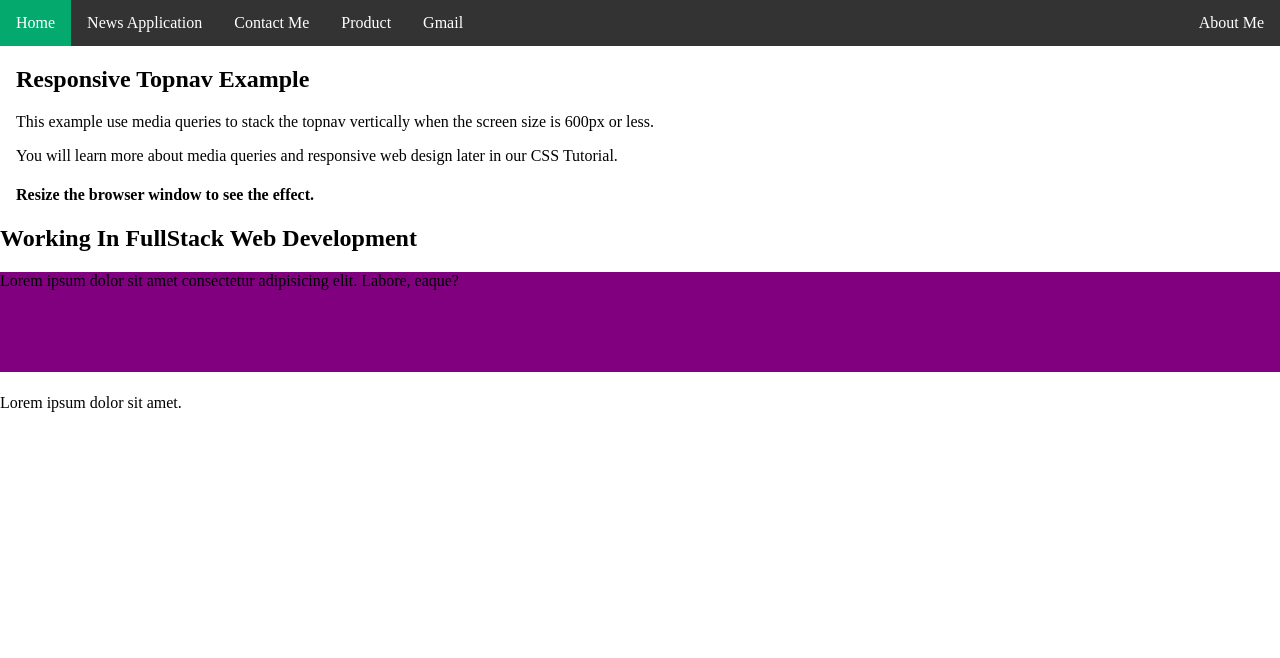
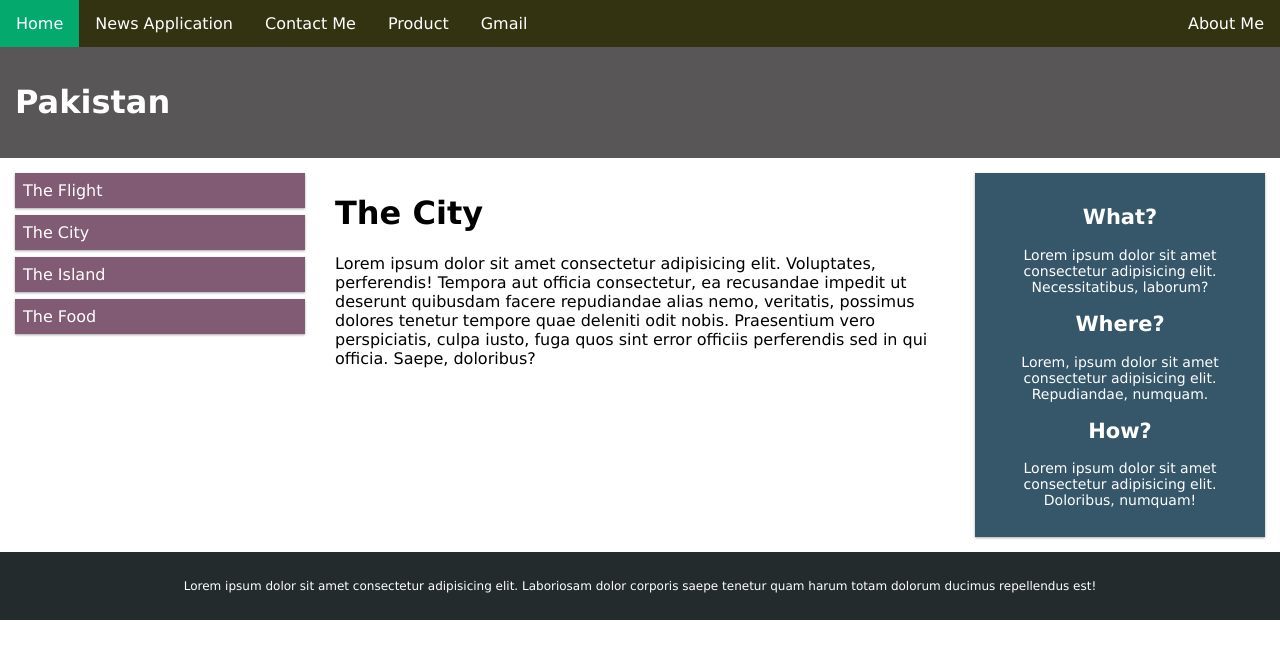
Before and after one commit to FazalAzim/GitHupTest, a plain HTML site: page index.html in a window 1280 px wide. Drawn offline with Linux system fonts and the light colour scheme.

```diff
--- a/index.html
+++ b/index.html
@@ -15,7 +15,7 @@
         margin: 0;
         padding: 0;
         overflow: hidden;
-        background-color: #333;
+        background-color: #331;
       }
 
       ul.topnav li {
@@ -41,6 +41,110 @@
       ul.topnav li.right {
         float: right;
       }
+      * {
+        box-sizing: border-box;
+      }
+
+      .row::after {
+        content: '';
+        clear: both;
+        display: block;
+      }
+
+      [class*='col-'] {
+        float: left;
+        padding: 15px;
+      }
+
+      html {
+        font-family: 'Lucida Sans', sans-serif;
+      }
+
+      .header {
+        background-color: #595658;
+        color: #ffffff;
+        padding: 15px;
+      }
+
+      .menu ul {
+        list-style-type: none;
+        margin: 0;
+        padding: 0;
+      }
+
+      .menu li {
+        padding: 8px;
+        margin-bottom: 7px;
+        background-color: #805b73;
+        color: #ffffff;
+        box-shadow: 0 1px 3px rgba(0, 0, 0, 0.12), 0 1px 2px rgba(0, 0, 0, 0.24);
+      }
+
+      .menu li:hover {
+        background-color: #393636;
+      }
+
+      .aside {
+        background-color: #355769;
+        padding: 15px;
+        color: #ffffff;
+        text-align: center;
+        font-size: 14px;
+        box-shadow: 0 1px 3px rgba(0, 0, 0, 0.12), 0 1px 2px rgba(0, 0, 0, 0.24);
+      }
+
+      .footer {
+        background-color: #242b2d;
+        color: #ffffff;
+        text-align: center;
+        font-size: 12px;
+        padding: 15px;
+      }
+
+      /* For desktop: */
+      .col-1 {
+        width: 8.33%;
+      }
+      .col-2 {
+        width: 16.66%;
+      }
+      .col-3 {
+        width: 25%;
+      }
+      .col-4 {
+        width: 33.33%;
+      }
+      .col-5 {
+        width: 41.66%;
+      }
+      .col-6 {
+        width: 50%;
+      }
+      .col-7 {
+        width: 58.33%;
+      }
+      .col-8 {
+        width: 66.66%;
+      }
+      .col-9 {
+        width: 75%;
+      }
+      .col-10 {
+        width: 83.33%;
+      }
+      .col-11 {
+        width: 91.66%;
+      }
+      .col-12 {
+        width: 100%;
+      }
+
+      @media only screen and (max-width: 768px) {
+        /* For mobile phones: */
+        [class*='col-'] {
+          width: 100%;
+        }
+      }
 
       @media screen and (max-width: 600px) {
         ul.topnav li.right,
@@ -60,18 +164,48 @@
       <li class="right"><a href="#about">About Me</a></li>
     </ul>
 
-    <div style="padding: 0 16px">
-      <h2>Responsive Topnav Example</h2>
-      <p>This example use media queries to stack the topnav vertically when the screen size is 600px or less.</p>
-      <p>You will learn more about media queries and responsive web design later in our CSS Tutorial.</p>
-      <h4>Resize the browser window to see the effect.</h4>
+    <div class="header">
+      <h1>Pakistan</h1>
     </div>
-    <h2>Working In FullStack Web Development</h2>
-    <div style="width: 100%; height: 100px; background-color: purple">
-      Lorem ipsum dolor sit amet consectetur adipisicing elit. Labore, eaque?
+
+    <div class="row">
+      <div class="col-3 menu">
+        <ul>
+          <li>The Flight</li>
+          <li>The City</li>
+          <li>The Island</li>
+          <li>The Food</li>
+        </ul>
+      </div>
+
+      <div class="col-6">
+        <h1>The City</h1>
+        <p>
+          Lorem ipsum dolor sit amet consectetur adipisicing elit. Voluptates, perferendis! Tempora aut officia
+          consectetur, ea recusandae impedit ut deserunt quibusdam facere repudiandae alias nemo, veritatis, possimus
+          dolores tenetur tempore quae deleniti odit nobis. Praesentium vero perspiciatis, culpa iusto, fuga quos sint
+          error officiis perferendis sed in qui officia. Saepe, doloribus?
+        </p>
+      </div>
+
+      <div class="col-3 right">
+        <div class="aside">
+          <h2>What?</h2>
+          <p>Lorem ipsum dolor sit amet consectetur adipisicing elit. Necessitatibus, laborum?</p>
+          <h2>Where?</h2>
+          <p>Lorem, ipsum dolor sit amet consectetur adipisicing elit. Repudiandae, numquam.</p>
+          <h2>How?</h2>
+          <p>Lorem ipsum dolor sit amet consectetur adipisicing elit. Doloribus, numquam!</p>
+        </div>
+      </div>
     </div>
-    <h1 id="demo"></h1>
-    <p>Lorem ipsum dolor sit amet.</p>
+
+    <div class="footer">
+      <p>
+        Lorem ipsum dolor sit amet consectetur adipisicing elit. Laboriosam dolor corporis saepe tenetur quam harum
+        totam dolorum ducimus repellendus est!
+      </p>
+    </div>
     <script src="programming.js" />
   </body>
 </html>
```
Also changed, not shown: programming.js (+32 -0 lines).
